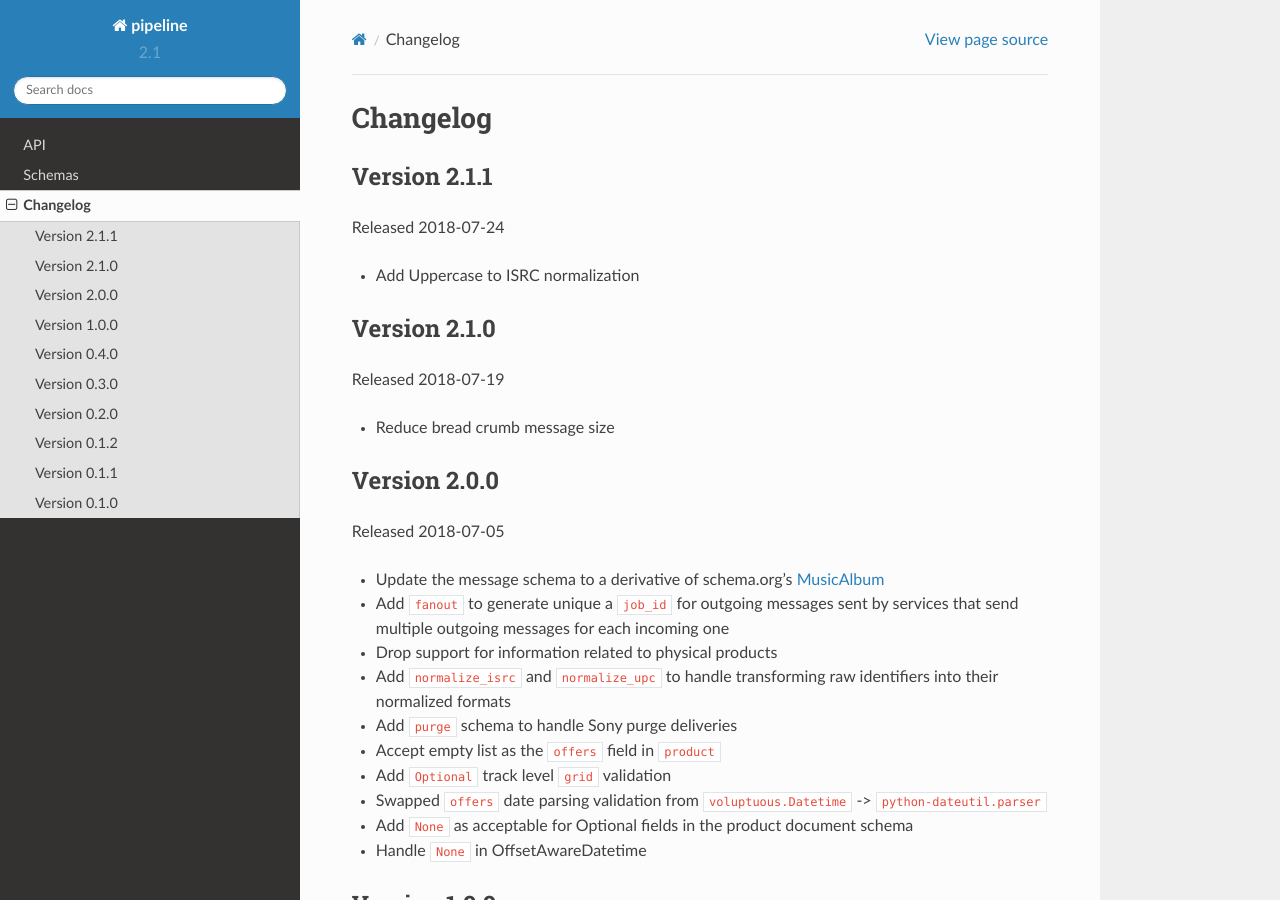
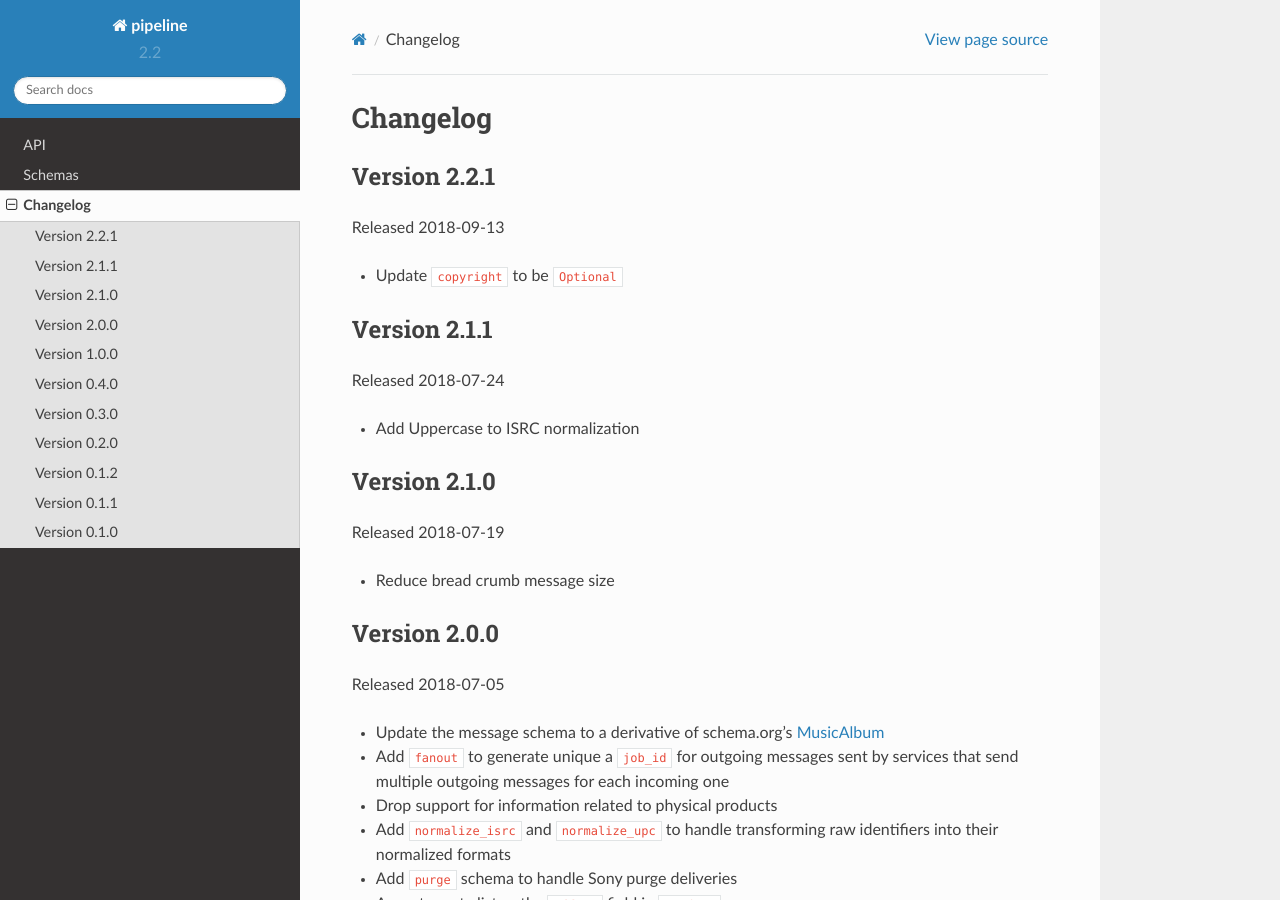
Before and after one commit to iheartradio/pipeline, a Sphinx documentation site: the page built from docs/changes.rst, in a window 1280 px wide and 900 px high. Built offline with Sphinx 7.4.7 and the Read the Docs theme 2.0.0, drawn with Linux system fonts in a browser that asks for light colours.

Commit message:
Increment version to 2.2.1

```diff
--- a/docs/changes.rst
+++ b/docs/changes.rst
@@ -1,6 +1,13 @@
 =========
 Changelog
 =========
+
+Version 2.2.1
+==============
+
+Released 2018-09-13
+
+- Update ``copyright`` to be ``Optional``
 
 Version 2.1.1
 ==============
--- a/setup.py
+++ b/setup.py
@@ -2,7 +2,7 @@
 
 setup(
     name='pipeline',
-    version='2.1.1',
+    version='2.2.1',
     packages=find_packages(exclude=['tests']),
     install_requires=[
         'Henson>=0.5.0',
```
